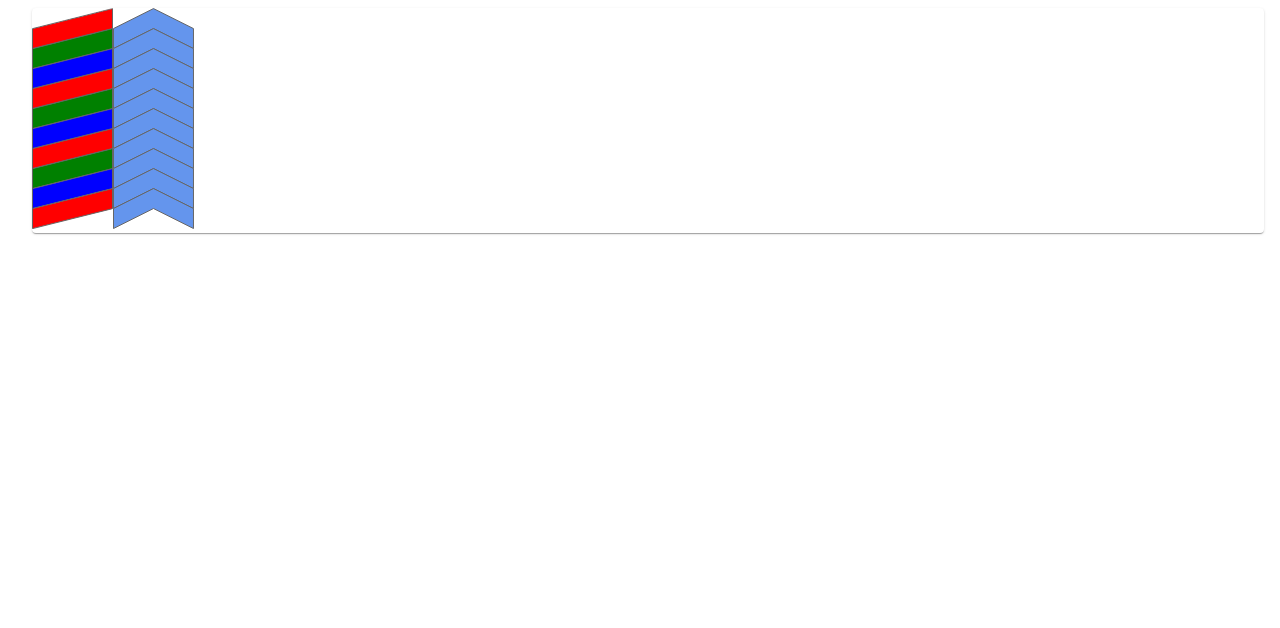
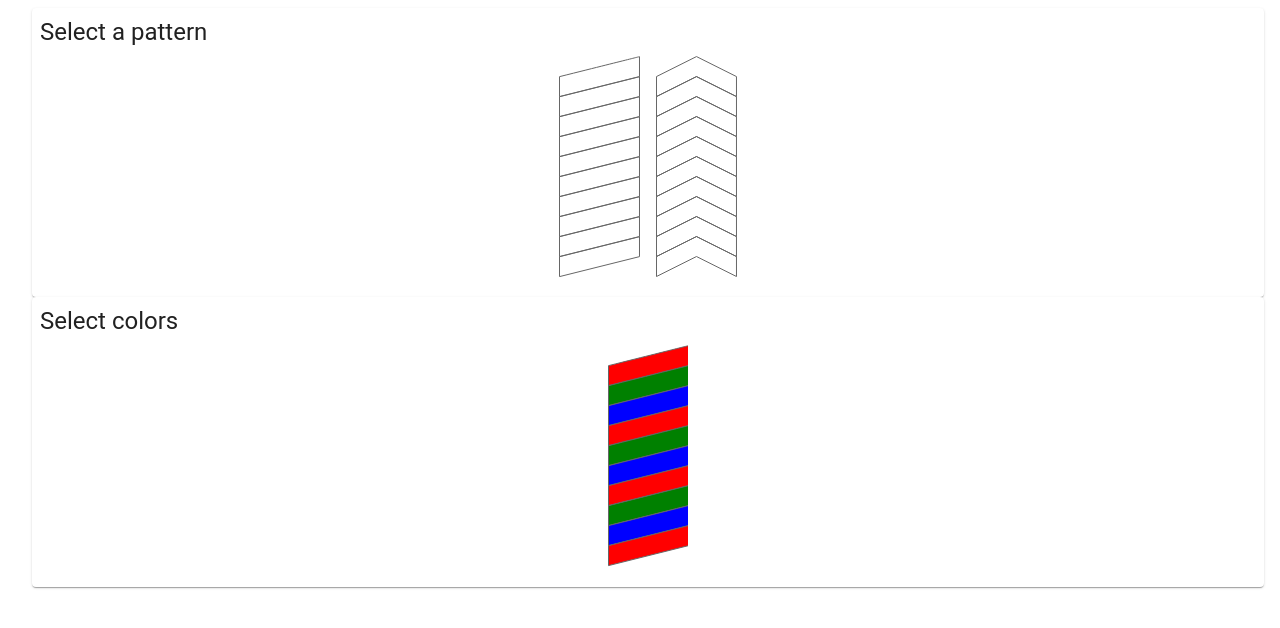
Before and after one commit to burzomir/plecionki, a React (Create React App) app: page / in a window 1280 px wide. Shown: the top 628 px of the page. Built offline with nearby package versions, Linux system fonts and the light colour scheme.

Commit message:
Sections prototype

```diff
--- a/src/App.tsx
+++ b/src/App.tsx
@@ -1,11 +1,20 @@
 import { ReactComponent as Pattern1 } from "./patterns/pattern-1.svg";
 import { ReactComponent as Pattern2 } from "./patterns/pattern-2.svg";
 import { Pattern } from "./patterns/Pattern";
-import { Container, Paper } from "@material-ui/core";
+import { Container, Paper, Typography } from "@material-ui/core";
 import { makeStyles } from "@material-ui/core/styles";
 
 const useStyles = makeStyles((theme) => ({
   root: {
+    margin: theme.spacing(1),
+  },
+  section: {
+    padding: theme.spacing(1),
+  },
+  patternList: {
+    textAlign: "center",
+  },
+  pattern: {
     margin: theme.spacing(1),
   },
 }));
@@ -14,9 +23,30 @@ function App() {
   const styles = useStyles();
   return (
     <Container className={styles.root}>
-      <Paper>
-        <Pattern PatternSource={Pattern1} colors={["red", "green", "blue"]} />
-        <Pattern PatternSource={Pattern2} colors={["cornflowerblue"]} />
+      <Paper className={styles.section}>
+        <Typography variant="h5">Select a pattern</Typography>
+        <div className={styles.patternList}>
+          <Pattern
+            className={styles.pattern}
+            PatternSource={Pattern1}
+            colors={[]}
+          />
+          <Pattern
+            className={styles.pattern}
+            PatternSource={Pattern2}
+            colors={[]}
+          />
+        </div>
+      </Paper>
+      <Paper className={styles.section}>
+        <Typography variant="h5">Select colors</Typography>
+        <div className={styles.patternList}>
+          <Pattern
+            className={styles.pattern}
+            PatternSource={Pattern1}
+            colors={["red", "green", "blue"]}
+          />
+        </div>
       </Paper>
     </Container>
   );
--- a/src/patterns/Pattern.tsx
+++ b/src/patterns/Pattern.tsx
@@ -3,9 +3,10 @@ import { useEffect, useState } from "react";
 export type PatternProps = {
   PatternSource: React.FunctionComponent<React.SVGProps<SVGSVGElement>>;
   colors: string[];
+  className?: string;
 };
 
-export function Pattern({ PatternSource, colors }: PatternProps) {
+export function Pattern({ PatternSource, colors, className }: PatternProps) {
   const [svg, setSvg] = useState<SVGSVGElement | null>(null);
   useEffect(() => {
     svg?.querySelectorAll("path").forEach((path, index) => {
@@ -17,5 +18,5 @@ export function Pattern({ PatternSource, colors }: PatternProps) {
       }
     });
   }, [svg, colors]);
-  return <PatternSource ref={setSvg} />;
+  return <PatternSource ref={setSvg} className={className} />;
 }
```
